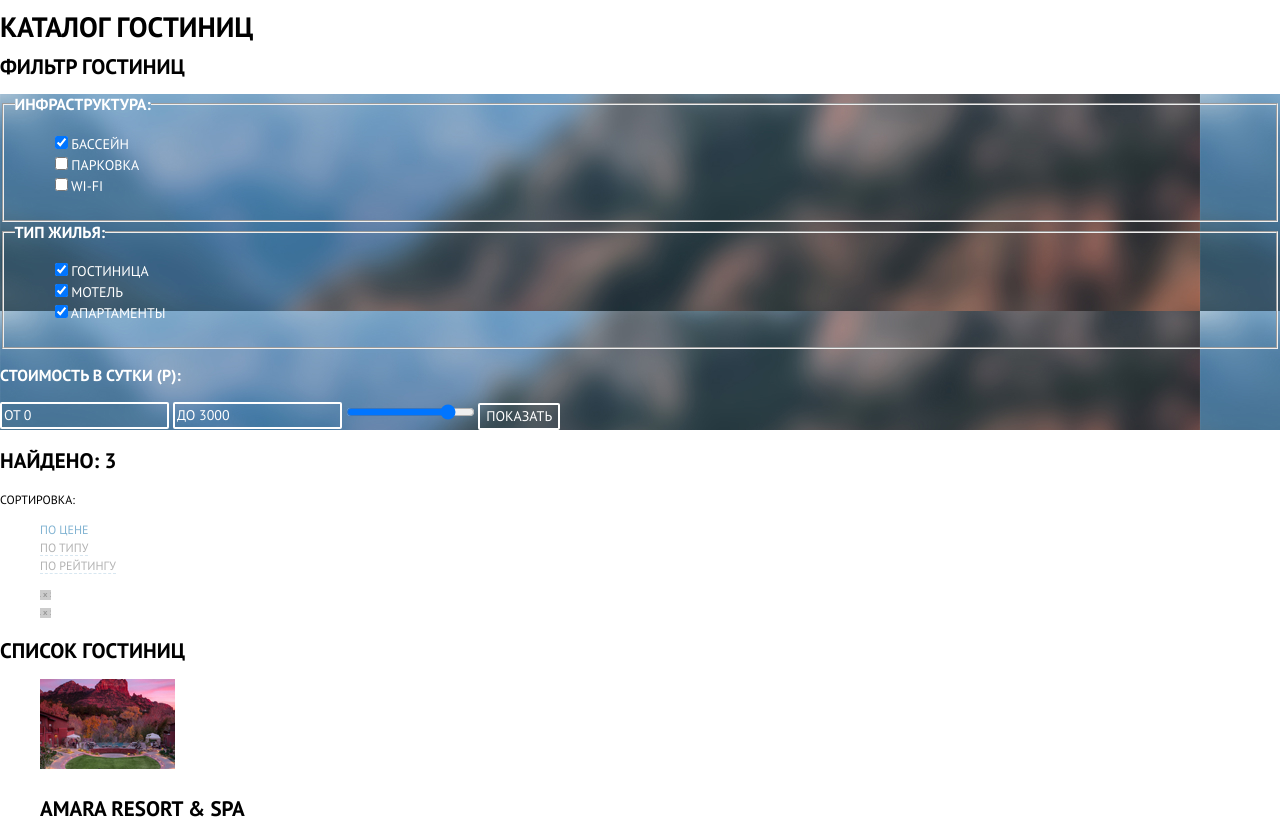
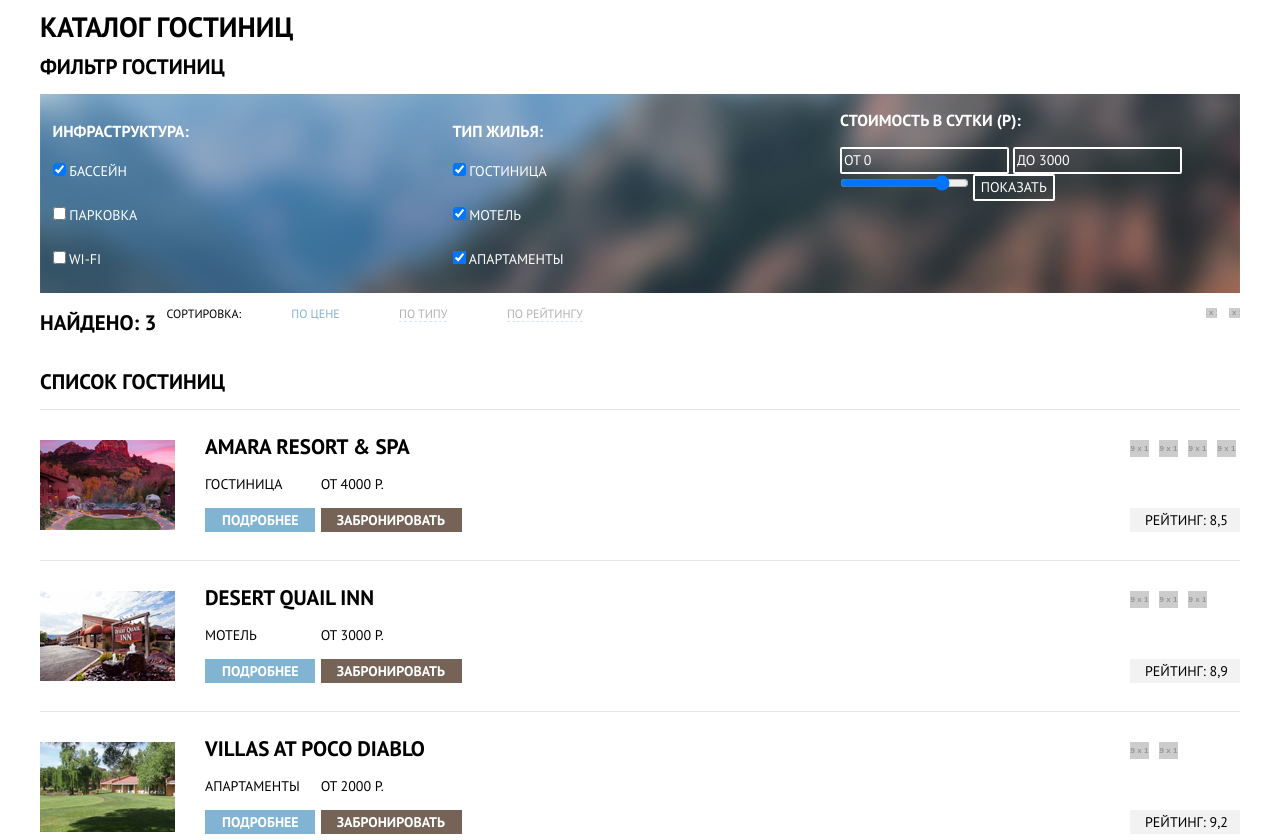
Before and after one commit to AlucardOpp/1605271-sedona-30, a plain HTML site: page catalog.html in a window 1280 px wide. Shown: the part 105-945 px from the top of the page. Drawn offline with Linux system fonts and the light colour scheme; placeholder pictures from the web are drawn by us.

Commit message:
Выстраивает сетку внутренней страницы

```diff
--- a/catalog.html
+++ b/catalog.html
@@ -1,5 +1,5 @@
 <!DOCTYPE html>
-<html lang="ru">
+<html class="page" lang="ru">
 
 <head>
   <meta charset="UTF-8">
@@ -10,7 +10,7 @@
   <link rel="stylesheet" href="css/style.css">
 </head>
 
-<body class="page-body">
+<body class="page-body inner-page">
   <header class="main-header">
     <nav class="main-navigation">
       <a href="index.html" class="main-header-logo">
@@ -33,12 +33,12 @@
     </nav>
   </header>
 
-  <main>
+  <main class="page-catalog">
     <h1>Каталог гостиниц</h1>
     <section class="filters">
       <h2>Фильтр гостиниц</h2>
       <form class="filter" method="post" action="https://echo.htmlacademy.ru">
-        <fieldset>
+        <fieldset class="filters-infrastructure">
           <legend class="filters-title">Инфраструктура:</legend>
           <ul>
             <li>
@@ -55,7 +55,7 @@
             </li>
           </ul>
         </fieldset>
-        <fieldset>
+        <fieldset class="filters-housing">
           <legend class="filters-title">Тип жилья:</legend>
           <ul>
             <li>
@@ -72,7 +72,7 @@
             </li>
           </ul>
         </fieldset>
-        <div>
+        <div class="filters-cost">
           <p class="filters-title">Стоимость в сутки (р):</p>
           <label><input class="filter-input-text" type="text" placeholder="от 0"></label>
           <label><input class="filter-input-text" type="text" placeholder="до 3000"></label>
@@ -84,12 +84,12 @@
     <section class="section-sort">
       <h2 class="sort-title">Найдено: 3</h2>
       <p>Сортировка:</p>
-      <ul>
+      <ul class="sort-selection">
         <li><a class="sort-button sort-button-current" href="">По цене</a></li>
         <li><a class="sort-button" href="">По типу</a></li>
         <li><a class="sort-button" href="">По рейтингу</a></li>
       </ul>
-      <ul>
+      <ul class=sort-triangles>
         <li><a href=""><img src="https://via.placeholder.com/11x10" alt="Треугольник смотрящий острым углом вверх"></a>
         </li>
         <li><a href=""><img src="https://via.placeholder.com/11x10" alt="Треугольник смотрящий острым углом вниз"></a>
@@ -98,11 +98,13 @@
     </section>
     <section class="hotel-list">
       <h2>Список гостиниц</h2>
-      <ul>
-        <li>
-          <img src="img/amara-resort.jpg" width="135" height="90" alt="Фотография гостиницы «Amara Resort & Spa»">
-          <div>
+      <ul class="hotel-unlist">
+        <li class="hotel">
+          <img class="hotel-list-image" src="img/amara-resort.jpg" width="135" height="90"
+            alt="Фотография гостиницы «Amara Resort & Spa»">
+          <div class="hotel-list-item">
             <h3 class="hotel-list-title">Amara Resort & Spa</h3>
+            <div class="hotel-list-item-buttons">
               <div>
                 <p>Гостиница</p>
                 <a class="button button-details" href="">Подробнее</a>
@@ -112,18 +114,23 @@
                 <a class="button button-reserve" href="">Забронировать</a>
               </div>
             </div>
-          <ul>
+          </div>
+          <div class="overall-rating">
+            <ul class="stars">
               <li><a><img src="https://via.placeholder.com/19x17" alt="Инока звезды"></a></li>
               <li><a><img src="https://via.placeholder.com/19x17" alt="Инока звезды"></a></li>
               <li><a><img src="https://via.placeholder.com/19x17" alt="Инока звезды"></a></li>
               <li><a><img src="https://via.placeholder.com/19x17" alt="Инока звезды"></a></li>
             </ul>
-          <span class="hotel-rating">Рейтинг:8,5</span>
+            <span class="hotel-rating">Рейтинг: 8,5</span>
+          </div>
         </li>
-        <li>
-          <img src="img/desert-quail-inn.jpg" width="135" height="90" alt="Фотография мотеля «Desert Quail Inn»">
-          <div>
+        <li class="motel">
+          <img class="hotel-list-image" src="img/desert-quail-inn.jpg" width="135" height="90"
+            alt="Фотография мотеля «Desert Quail Inn»">
+          <div class="hotel-list-item">
             <h3 class="hotel-list-title">Desert Quail Inn</h3>
+            <div class="hotel-list-item-buttons">
               <div>
                 <p>Мотель</p>
                 <a class="button button-details" href="">Подробнее</a>
@@ -133,18 +140,22 @@
                 <a class="button button-reserve" href="">Забронировать</a>
               </div>
             </div>
-          <ul>
+          </div>
+          <div class="overall-rating">
+            <ul class="stars">
               <li><a><img src="https://via.placeholder.com/19x17" alt="Инока звезды"></a></li>
               <li><a><img src="https://via.placeholder.com/19x17" alt="Инока звезды"></a></li>
               <li><a><img src="https://via.placeholder.com/19x17" alt="Инока звезды"></a></li>
             </ul>
-          <span class="hotel-rating">Рейтинг:8,9</span>
+            <span class="hotel-rating">Рейтинг: 8,9</span>
+          </div>
         </li>
-        <li>
-          <img src="img/villas-at-poco-diablo.jpg" width="135" height="90"
+        <li class="apartments">
+          <img class="hotel-list-image" src="img/villas-at-poco-diablo.jpg" width="135" height="90"
             alt="Фотография апартаментов «Villas at Poco Diablo»">
-          <div>
+          <div class="hotel-list-item">
             <h3 class="hotel-list-title">Villas at Poco Diablo</h3>
+            <div class="hotel-list-item-buttons">
               <div>
                 <p>Апартаменты</p>
                 <a class="button button-details" href="">Подробнее</a>
@@ -154,23 +165,26 @@
                 <a class="button button-reserve" href="">Забронировать</a>
               </div>
             </div>
-          <ul>
+          </div>
+          <div class="overall-rating">
+            <ul class="stars">
               <li><a><img src="https://via.placeholder.com/19x17" alt="Инока звезды"></a></li>
               <li><a><img src="https://via.placeholder.com/19x17" alt="Инока звезды"></a></li>
             </ul>
-          <span class="hotel-rating">Рейтинг:9,2</span>
+            <span class="hotel-rating">Рейтинг: 9,2</span>
+          </div>
         </li>
       </ul>
     </section>
   </main>
 
-  <footer class="main-footer">
-    <h2>Контактные данные</h2>
+  <footer class="main-footer page-footer">
+    <!-- <h2>Контактные данные</h2>-->
     <p class="footer-contacts">
       #VISITSEDONA<br>
       Тел: <a class="footer-phone" href="tel:+74956660166">+7(495) 666-01-66</a>
     </p>
-    <h2>Социальные сети</h2>
+    <!-- <h2>Социальные сети</h2> -->
     <ul class="footer-social">
       <li>
         <a class="social-icon" href="">Твиттер</a>
--- a/css/style.css
+++ b/css/style.css
@@ -33,6 +33,7 @@
   --basic-grey-disabled: #6a6a6a;
   --basic-blue-hover: #669EC0;
   --basic-blue-active: #5496BD;
+  --basic-grey-border: #e5e5e5;
 }
 
 /* Global */
@@ -46,8 +47,9 @@
   text-transform: uppercase;
   background-color: var(--basic-white);
 
-  min-width: 100%;
   min-height: 100%;
+  max-width: 1200px;
+  margin: 0 auto;
   display: grid;
   grid-template-rows: min-content 1fr min-content;
   align-content: start;
@@ -66,14 +68,6 @@
 
 .main-header-logo {
   justify-self: center;
-}
-
-/* Container */
-
-.container {
-  width: 100%;
-  margin: 0 auto;
-  padding: 0 40px;
 }
 
 /* Site navigation */
@@ -142,11 +136,11 @@
 }
 
 .features-item {
-  grid-template-columns: 1fr 3fr;
+  grid-template-columns: 1fr 2fr;
 }
 
 .features-item-second {
-  grid-template-columns: 3fr 1fr;
+  grid-template-columns: 2fr 1fr;
 }
 
 .features-city,
@@ -228,6 +222,7 @@
 
 .button-search {
   justify-self: center;
+  padding: 30px 124px 30px 125px;
 }
 
 /* Map */
@@ -277,6 +272,8 @@
 .filter {
   background: url("../img/blurred-background.jpg") var(--basic-white) repeat;
   color: var(--basic-white);
+  display: grid;
+  grid-template-columns: 1fr 1fr 1fr;
 }
 
 .filters-title {
@@ -286,6 +283,7 @@
 
 .filter ul {
   list-style: none;
+  padding: 0;
 }
 
 .filter-input-text {
@@ -306,11 +304,46 @@
   color: var(--basic-grey-disabled);
 }
 
+.filter fieldset {
+  border: none;
+}
+
+.filters-infrastructure,
+.filters-housing {
+  margin-top: 27px;
+}
+
+.filters-infrastructure li,
+.filters-housing li {
+  padding-bottom: 23px;
+}
+
+.filters-infrastructure li:last-child,
+.filters-housing li:last-child {
+  padding-bottom: 0;
+}
+
 /* Sort */
 
 .section-sort {
   font-size: 12px;
   line-height: 18px;
+  display: grid;
+  grid-template-columns: max-content max-content max-content 1fr;
+  column-gap: 10px;
+}
+
+.sort-selection {
+  display: grid;
+  grid-template-columns: repeat(3, 1fr);
+  column-gap: 32px;
+}
+
+.sort-triangles {
+  display: grid;
+  grid-template-columns: repeat(2, 1fr);
+  column-gap: 12px;
+  justify-self: end;
 }
 
 .section-sort ul {
@@ -321,6 +354,7 @@
   font-size: 21px;
   line-height: 26px;
   font-weight: bold;
+  vertical-align: middle;
 }
 
 /* Hotel list */
@@ -329,6 +363,7 @@
   font-size: 21px;
   line-height: 26px;
   font-weight: bold;
+  margin: 24px 0 0 0;
 }
 
 .hotel-list-title:hover {
@@ -346,6 +381,51 @@
 
 .hotel-rating {
   background-color: var(--basic-background-white);
+  padding: 3px 12px 3px 15px;
+}
+
+.hotel-unlist {
+  display: grid;
+  grid-template-rows: max-content max-content max-content;
+  padding: 0;
+  margin: 0;
+}
+
+.hotel,
+.motel,
+.apartments {
+  display: grid;
+  grid-template-columns: max-content max-content 1fr;
+  grid-template-rows: min-content;
+  column-gap: 30px;
+  border-top: 1px solid var(--basic-grey-border);
+}
+
+
+.hotel-list-item-buttons {
+  display: grid;
+  grid-template-columns: max-content max-content;
+  column-gap: 6px;
+}
+
+.stars {
+  display: grid;
+  grid-template-columns: repeat(4, 1fr);
+  column-gap: 6px;
+  padding: 0;
+  margin: 30px 0 47px 0;
+}
+
+.hotel-list-image {
+  padding: 30px 0;
+}
+
+.overall-rating {
+  justify-self: end;
+}
+
+.apartments {
+  border-bottom: 1px solid var(--basic-grey-border);
 }
 
 /* Buttons */
@@ -429,6 +509,7 @@
 
 .button-reserve {
   background-color: var(--basic-brown);
+  padding: 3px 17px 3px 16px;
 }
 
 .button-reserve:hover {
@@ -440,6 +521,10 @@
   color: rgba(255, 255, 255, 0.3);
 }
 
+.button-details {
+  padding: 3px 16px 3px 17px;
+}
+
 .button-details:hover {
   background-color: var(--basic-blue-hover);
 }
```
Also changed, not shown: index.html (+2 -2 lines). Lines whose indentation alone changed are shown as unchanged.
